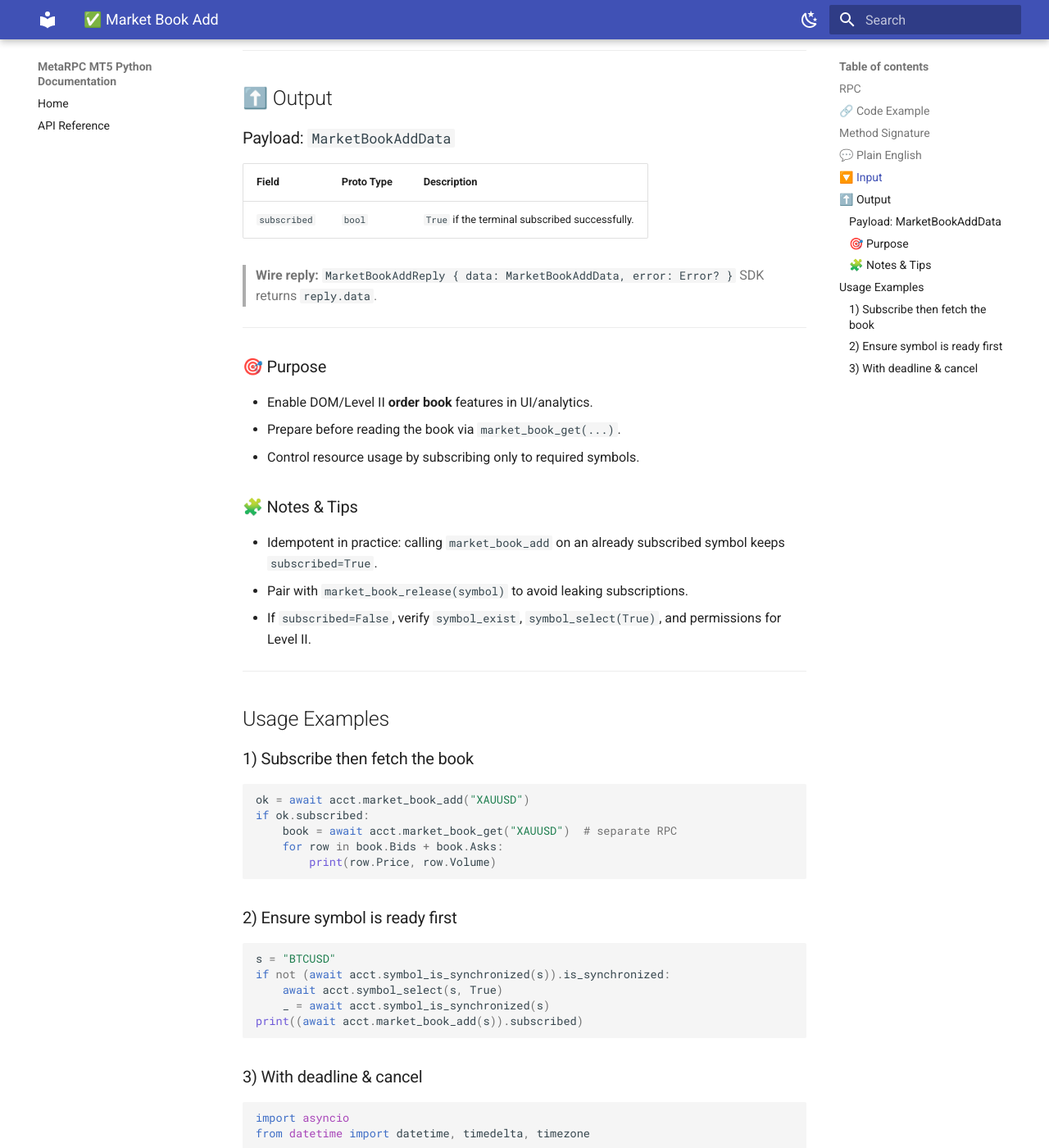
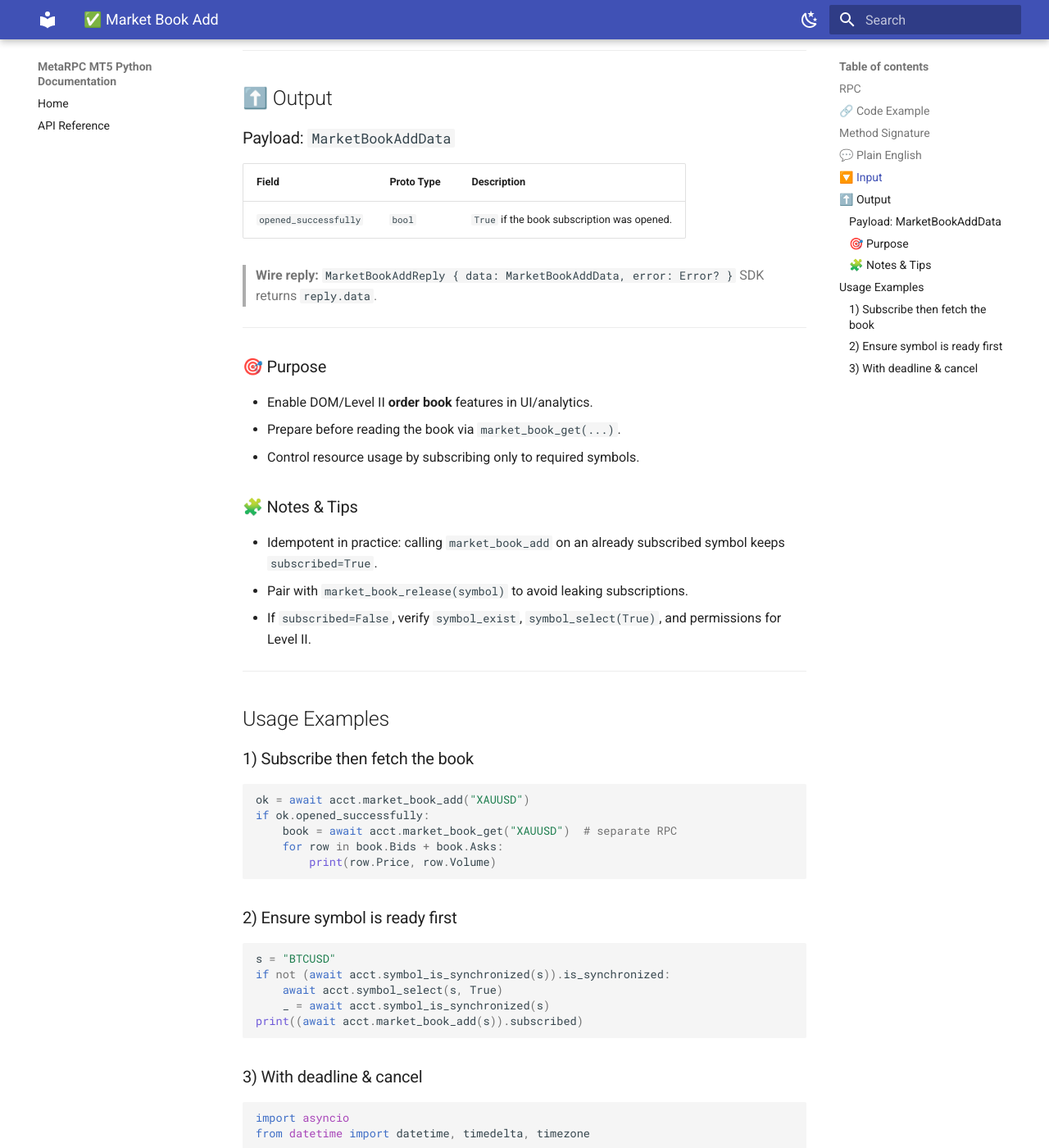
Before and after one commit to MetaRPC/PyMT5, an MkDocs documentation site: the page built from docs/MT5Account/Symbols_and_Market/market_book_add.md, in a window 1280 px wide and 1400 px high, scrolled down 1777 px. Shown: the whole window at 82% size. Built offline with MkDocs 1.6.1 and Material for MkDocs 9.7.7, drawn with Linux system fonts in a browser that asks for light colours; some of the changed text lies outside the part shown.

Commit message:
Update market_book_add.md

````diff
--- a/docs/MT5Account/Symbols_and_Market/market_book_add.md
+++ b/docs/MT5Account/Symbols_and_Market/market_book_add.md
@@ -24,7 +24,7 @@
 ```python
 # Subscribe to DOM (order book) updates for a symbol
 ok = await acct.market_book_add("EURUSD")
-print(ok.subscribed)  # True if subscription is active
+print(ok.opened_successfully)  # True if subscription is active
 ```
 
 ---
@@ -70,9 +70,9 @@ async def market_book_add(
 
 ### Payload: `MarketBookAddData`
 
-| Field        | Proto Type | Description                                     |
-| ------------ | ---------- | ----------------------------------------------- |
-| `subscribed` | `bool`     | `True` if the terminal subscribed successfully. |
+| Field                | Proto Type | Description                                      |
+| -------------------- | ---------- | ------------------------------------------------ |
+| `opened_successfully`| `bool`     | `True` if the book subscription was opened.     |
 
 > **Wire reply:** `MarketBookAddReply { data: MarketBookAddData, error: Error? }`
 > SDK returns `reply.data`.
@@ -99,10 +99,11 @@ async def market_book_add(
 
 ```python
 ok = await acct.market_book_add("XAUUSD")
-if ok.subscribed:
+if ok.opened_successfully:
     book = await acct.market_book_get("XAUUSD")  # separate RPC
     for row in book.Bids + book.Asks:
         print(row.Price, row.Volume)
+
 ```
 
 ### 2) Ensure symbol is ready first
@@ -127,5 +128,6 @@ res = await acct.market_book_add(
     deadline=datetime.now(timezone.utc) + timedelta(seconds=2),
     cancellation_event=cancel_event,
 )
-print(res.subscribed)
+print(res.opened_successfully)
+
 ```
````
